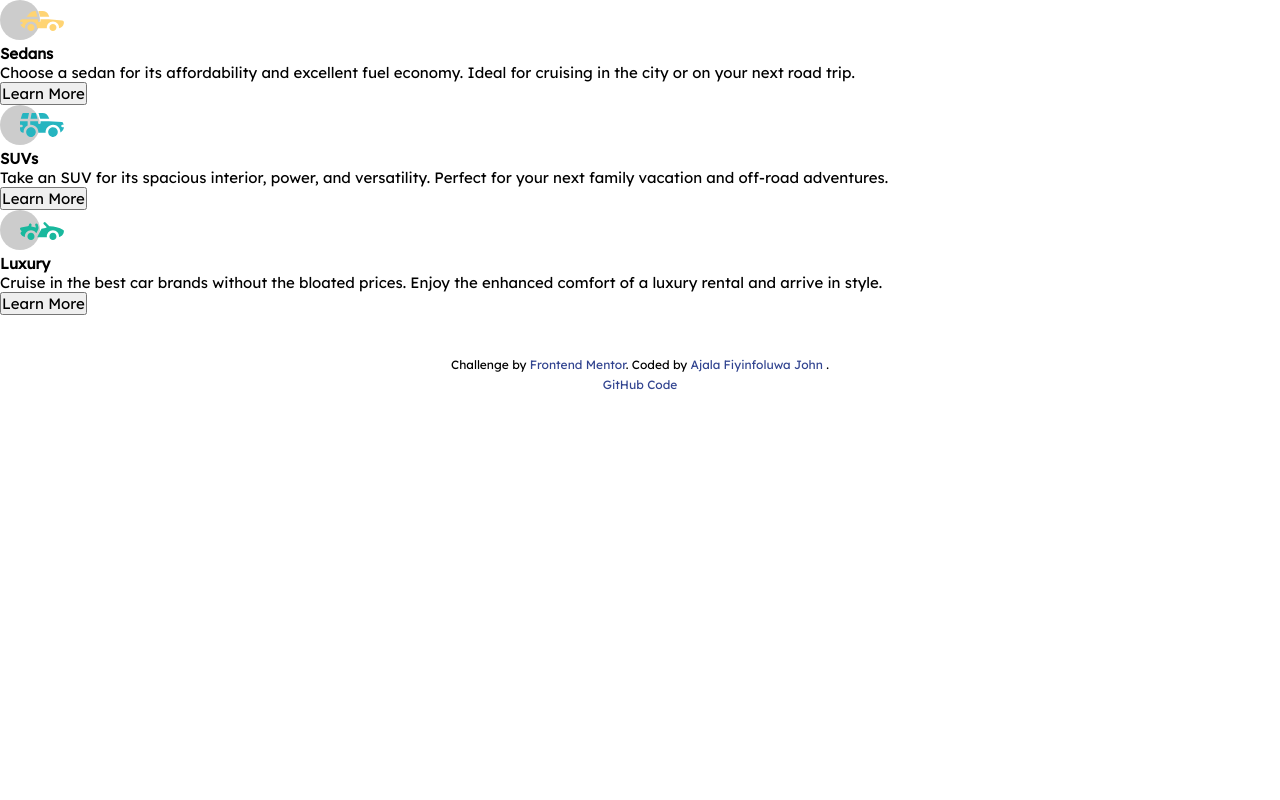
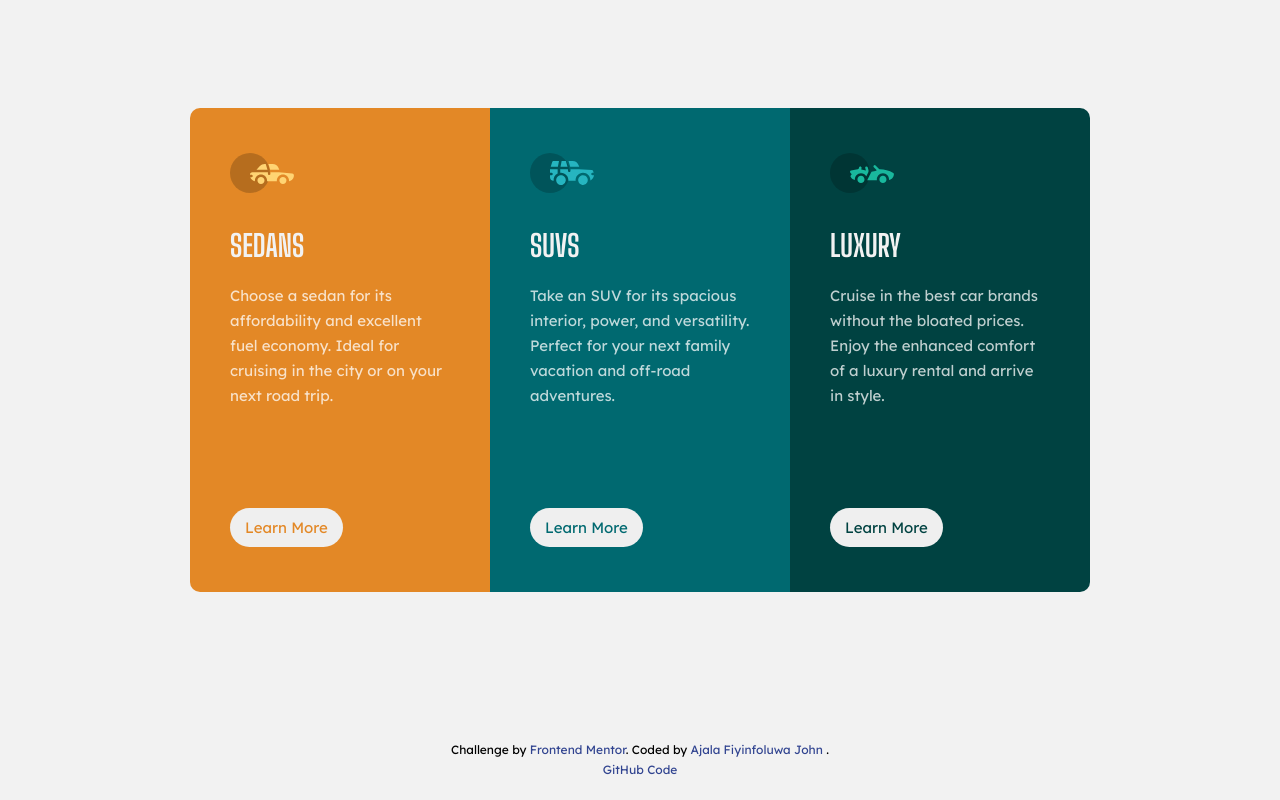
Before and after one commit to kodaas/3-column-card_html_css, a plain HTML site: page index.html in a window 1280 px wide. Drawn offline with Linux system fonts and the light colour scheme.

Commit message:
added styles

```diff
--- a/style.css
+++ b/style.css
@@ -4,7 +4,6 @@
   box-sizing: border-box;
   font-size: 15px;
   font-family: "Lexend Deca", sans-serif;
-  /* font-family: "Big Shoulders Display", cursive; */
 }
 
 :root {
@@ -13,6 +12,101 @@
   --bright-orange: hsl(31, 77%, 52%);
   --dark-cyan: hsl(184, 100%, 22%);
   --very-dark-cyan: hsl(179, 100%, 13%);
+}
+
+body {
+  background-color: var(--light-gray);
+}
+
+section {
+  width: 100%;
+  min-height: calc(100vh - 100px);
+  height: auto;
+  display: grid;
+  place-items: center;
+}
+
+section .container {
+  max-width: 900px;
+  min-width: 300px;
+  margin: 55px 20px;
+  border-radius: 10px;
+  display: flex;
+  flex-flow: row wrap;
+  overflow: hidden;
+}
+
+section .container .card {
+  min-width: 300px;
+  text-align: left;
+  flex: 1 1 300px;
+  padding: 25px 40px;
+}
+
+section .container .card img {
+  margin: 20px 0px 15px;
+}
+
+section .container .card h1 {
+  margin: 15px 0px 20px;
+  color: var(--light-gray);
+  font-weight: 700;
+  font-size: 30px;
+  text-transform: uppercase;
+  font-family: "Big Shoulders Display", cursive;
+}
+
+section .container .card p {
+  margin: 20px 0px 50px;
+  max-width: 250px;
+  line-height: 25px;
+  color: var(--tran-white);
+}
+
+section .container .card button {
+  margin: 50px 0px 20px;
+  padding: 10px 15px;
+  border: none;
+  border-radius: 50px;
+}
+
+@media (min-width: 450px) {
+  section .container .card {
+    text-align: center;
+  }
+
+  section .container .card p {
+    margin: 20px auto 50px;
+  }
+}
+
+@media (min-width: 960px) {
+  section .container .card {
+    text-align: left;
+  }
+
+  section .container .card p {
+    margin: 20px 0px 50px;
+  }
+}
+
+section .container .card:nth-child(1) {
+  background-color: var(--bright-orange);
+}
+section .container .card:nth-child(1) button {
+  color: var(--bright-orange);
+}
+section .container .card:nth-child(2) {
+  background-color: var(--dark-cyan);
+}
+section .container .card:nth-child(2) button {
+  color: var(--dark-cyan);
+}
+section .container .card:nth-child(3) {
+  background-color: var(--very-dark-cyan);
+}
+section .container .card:nth-child(3) button {
+  color: var(--very-dark-cyan);
 }
 
 .attribution {
```
Also changed, not shown: index.html (+7 -0 lines).
